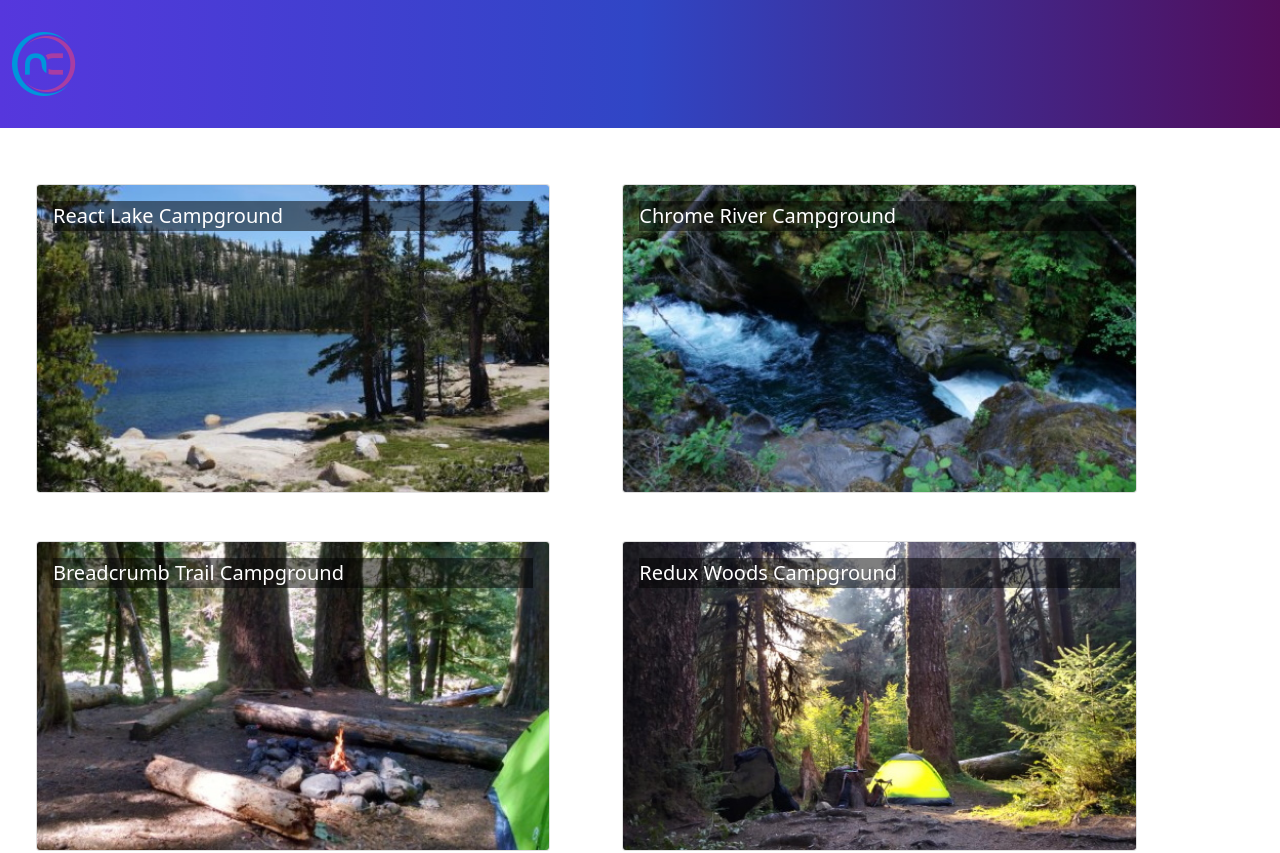
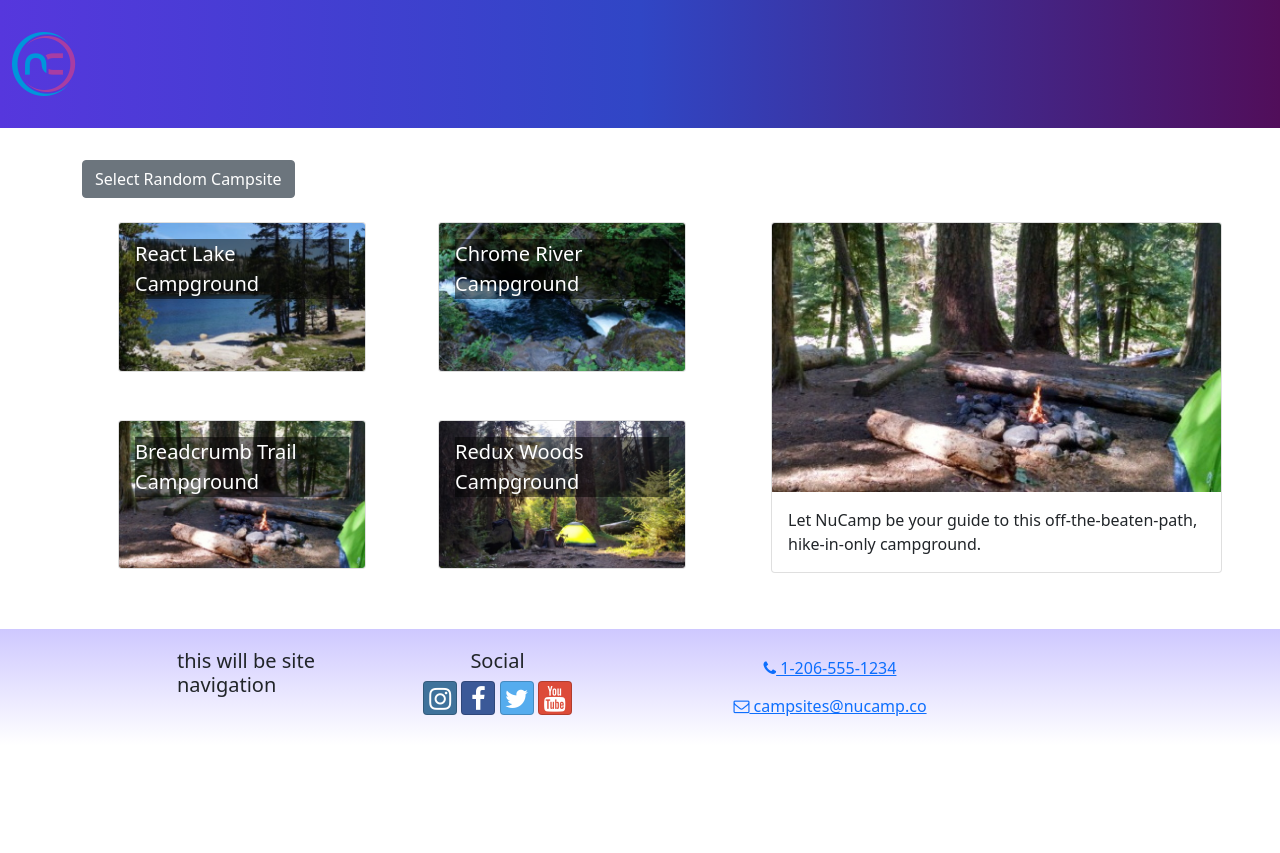
Before and after one commit to jj252/React_Course, a React (Create React App) app: page / in a window 1280 px wide. Shown: the top 853 px of the page. After the commit the page ends 800 px from the top, so only its background shows below. Built offline with nearby package versions, Linux system fonts and the light colour scheme.

Commit message:
Exercise: CampsitesDirectoryPage & CampsiteDetail part1

```diff
--- a/src/App.js
+++ b/src/App.js
@@ -6,7 +6,8 @@ import Header from './components/Header';
 import Footer from './components/Footer';
 
 //import CampsiteCard from './features/campsites/CampsiteCard';
-import CampsitesList from './features/campsites/CampsitesList';
+//import CampsitesList from './features/campsites/CampsitesList';
+import CampsitesDirectoryPage from './pages/CampsitesDirectoryPage';
 import {CAMPSITES} from './app/shared/CAMPSITES';
 
 function App() {
@@ -15,7 +16,7 @@ function App() {
   return (
     <div className="App">
       <Header />
-      <CampsitesList />
+        <CampsitesDirectoryPage />
       <Footer />
     </div>
   );
--- /dev/null
+++ b/src/features/campsites/CampsiteDetail.js
@@ -0,0 +1,18 @@
+import {Card, CardImg, CardText, CardBody, Col} from 'reactstrap';
+
+const CampsiteDetail = ({campsite}) => {
+    const { image,name,description } = campsite;
+
+    return (
+        <Col md='12' className='m-4'>
+            <Card>
+                <CardImg top src={image} alt={name} />
+                <CardBody>
+                    <CardText>{description}</CardText>
+                </CardBody>
+            </Card>
+        </Col>
+    )
+}
+
+export default CampsiteDetail;
--- /dev/null
+++ b/src/pages/CampsitesDirectoryPage.js
@@ -0,0 +1,26 @@
+import { Container,Row,Col,Button } from "reactstrap";
+import CampsiteDetail from '../features/campsites/CampsiteDetail';
+import CampsitesList from "../features/campsites/CampsitesList";
+import { selectRandomCampsite } from "../features/campsites/campsitesSlice";
+
+const CampsiteDirectoryPage = () => {
+    const selectedCampsite = selectRandomCampsite();
+
+    return (
+        <Container>
+            <Button>
+                Select Random Campsite
+            </Button>
+            <Row>
+                <Col sm='5' md='7'>
+                    <CampsitesList />
+                </Col>
+                <Col sm='7' md='5'>
+                    <CampsiteDetail campsite={selectedCampsite} />
+                </Col>
+            </Row>
+        </Container>
+    )
+}
+
+export default CampsiteDirectoryPage;
```
